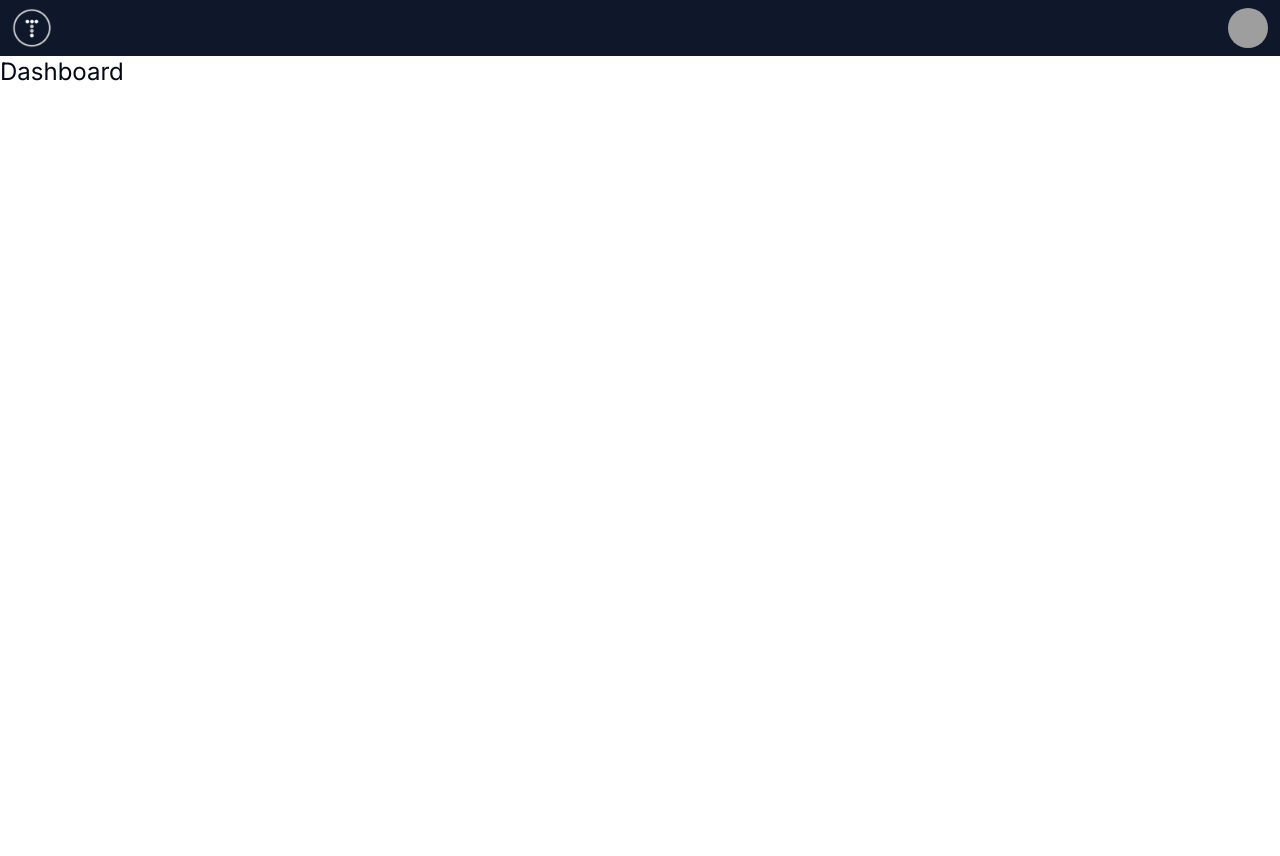
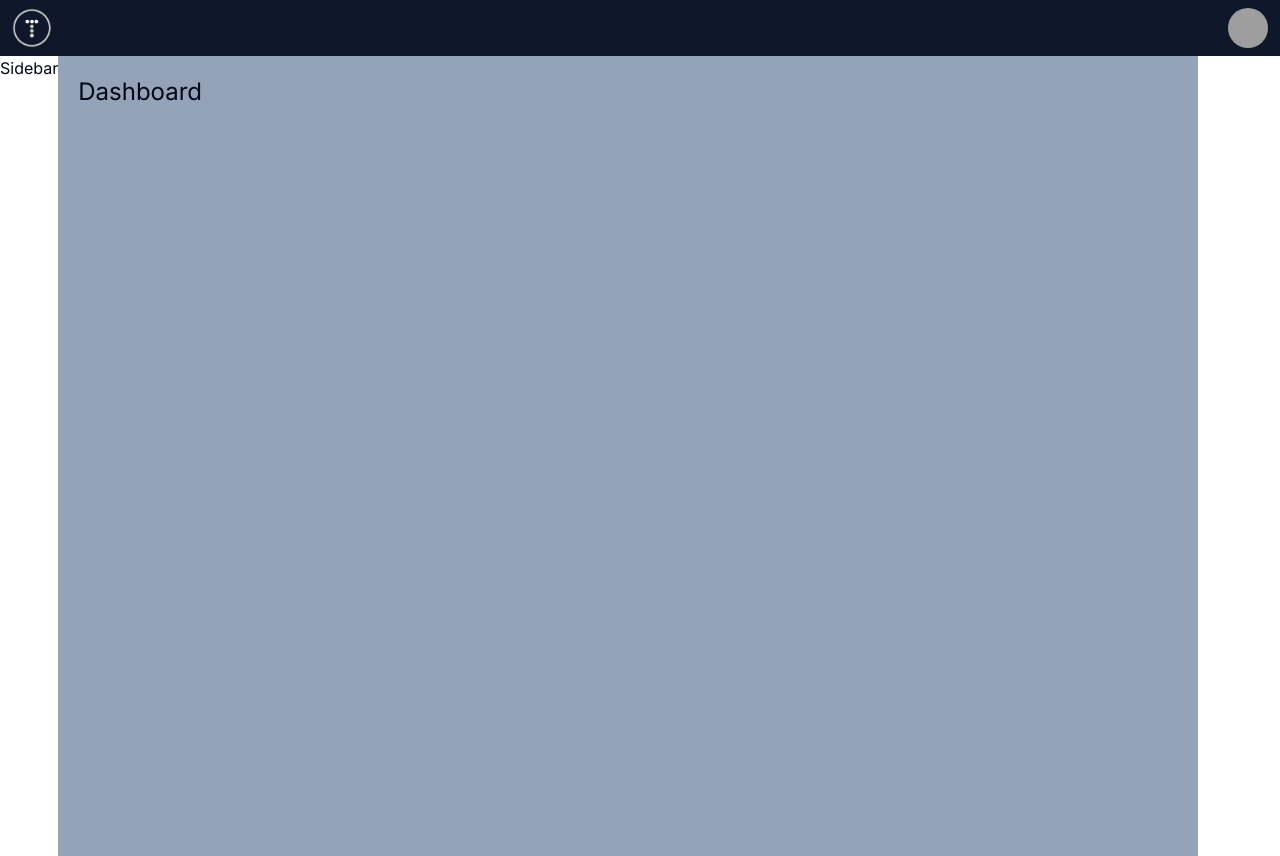
Before and after one commit to cykoravish/admin-dashboard-next, a Next.js app: page / in a window 1280 px wide. Before the commit the page ends 800 px from the top, so only its background shows below. Built offline with nearby package versions, Linux system fonts and the light colour scheme; grey boxes are pictures that could not be loaded.

Commit message:
sidebar and dashboard setup

```diff
--- a/src/app/layout.tsx
+++ b/src/app/layout.tsx
@@ -2,6 +2,7 @@
 import { Inter } from "next/font/google";
 import "./globals.css";
 import Navbar from "@/components/Navbar";
+import Sidebar from "@/components/Sidebar";
 
 const inter = Inter({ subsets: ["latin"] });
 
@@ -19,7 +20,14 @@
     <html lang="en">
       <body className={inter.className}>
         <Navbar />
-        {children}
+        <div className="flex">
+          <div className="hidden md:block h-[100vh]">
+            <Sidebar />
+          </div>
+          <div className="p-5 w-full md:max-w-[1140px] bg-slate-400">
+            {children}
+          </div>
+        </div>
       </body>
     </html>
   );
--- /dev/null
+++ b/src/components/Sidebar.tsx
@@ -0,0 +1,5 @@
+const Sidebar = () => {
+  return <div>Sidebar</div>;
+};
+
+export default Sidebar;
```
